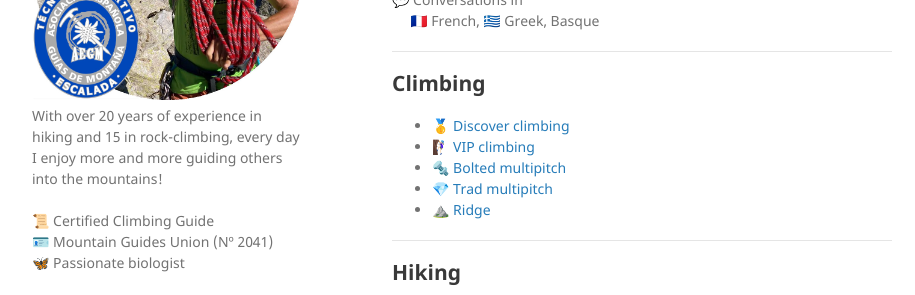
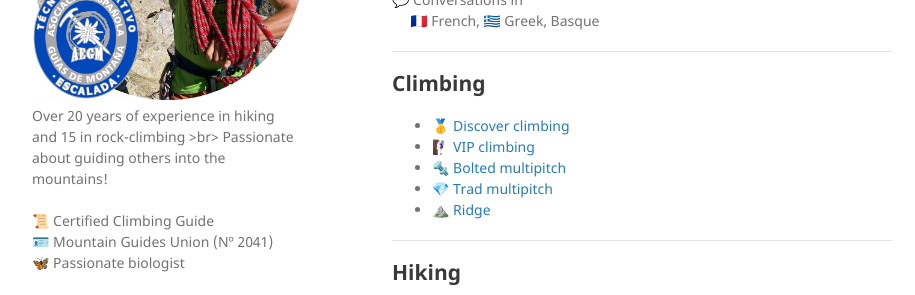
Before and after one commit to indradecastro/MountainGuide, a Jekyll site: the page built from index.md, in a window 1280 px wide. Shown: the part 281-576 px from the top of the page, without its empty margins (178-1093 px from the left). Built offline with Jekyll 4.4.1, drawn with Linux system fonts in a browser that asks for light colours; emoji names are drawn with the system emoji font; our own code applies the rules of GitHub Pages for plain Markdown files.

Commit message:
add description

```diff
--- a/_config.yml
+++ b/_config.yml
@@ -1,7 +1,8 @@
 title: Indra, your guide!
 logo: /assets/img/feo-circle-aegm.jpg
 description: |
-  With over 20 years of experience in hiking and 15 in rock-climbing, every day I enjoy more and more guiding others into the mountains! <br>
+  Over 20 years of experience in hiking and 15 in rock-climbing >br>
+  Passionate about guiding others into the mountains! <br>
   <br>
   📜 Certified Climbing Guide <br>
   🪪 Mountain Guides Union (Nº 2041) <br>
```
